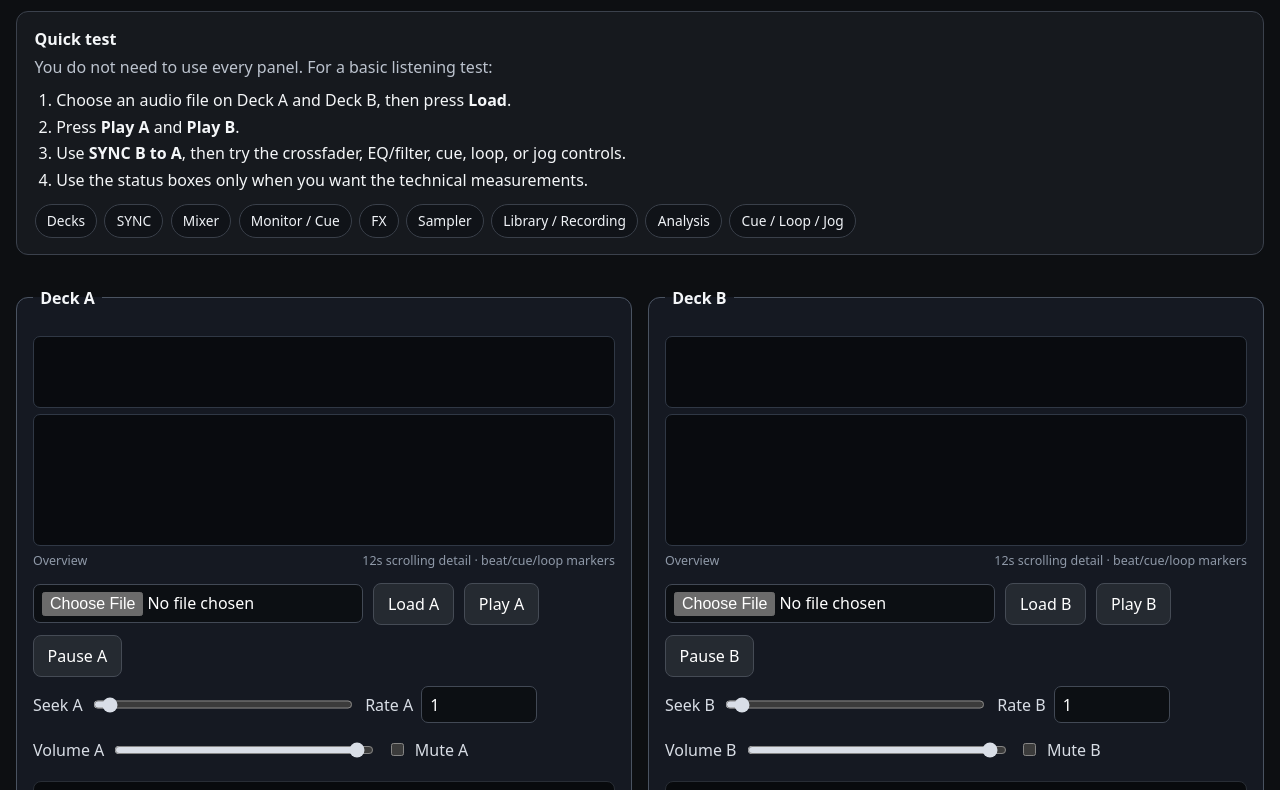
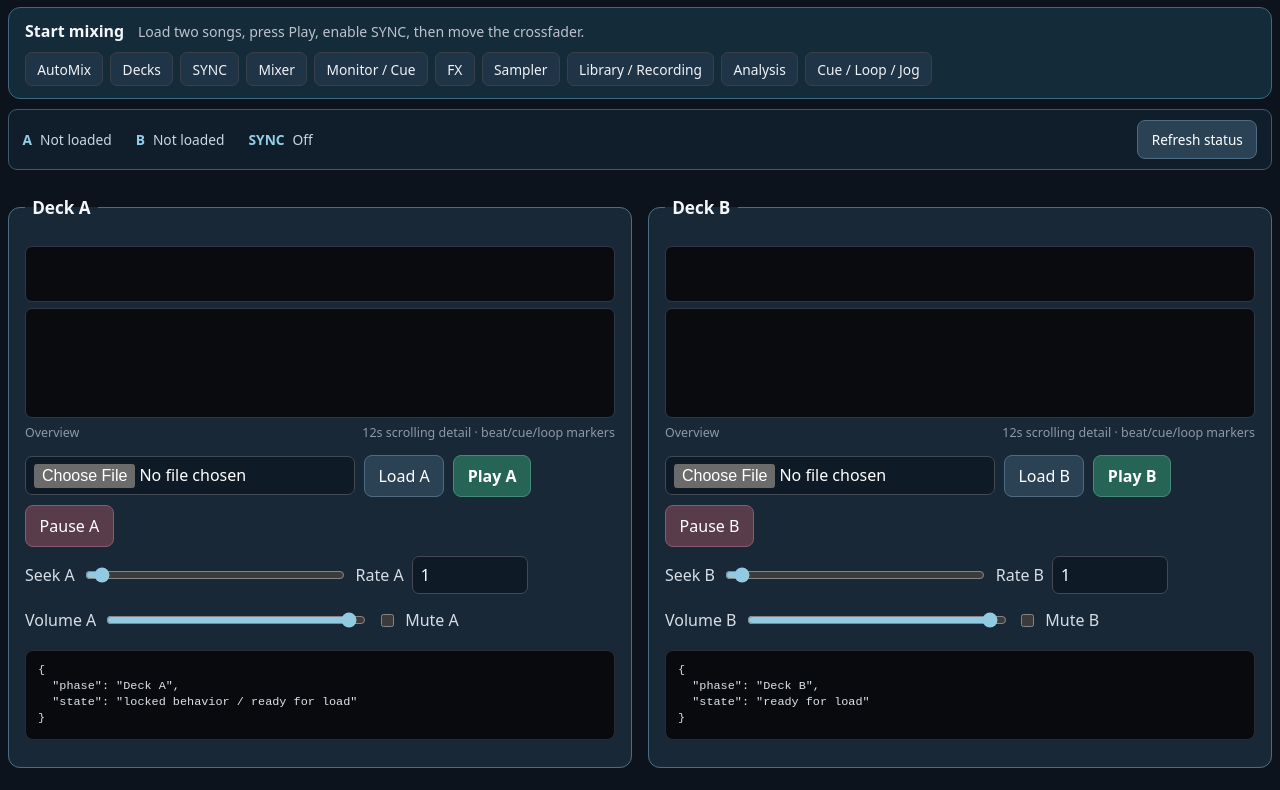
Before and after one commit to SouthPaw302/Libertas0, a website built with Vite: page index.html in a window 1280 px wide. Shown: the part 77-867 px from the top of the page. Built offline with nearby package versions, Linux system fonts and the light colour scheme.

Commit message:
feat(module19): usable DJ GUI and preserved Advanced test/diagnostic view

```diff
--- a/MODULE_REGISTRY.json
+++ b/MODULE_REGISTRY.json
@@ -231,6 +231,18 @@
         "integration",
         "runtime"
       ]
+    },
+    {
+      "id": "usable-performance-gui",
+      "state": "IMPLEMENTING",
+      "depends_on": [
+        "automix-transition-intelligence"
+      ],
+      "required_gates": [
+        "unit",
+        "integration",
+        "runtime"
+      ]
     }
   ]
 }
--- a/SYSTEM_CONTRACT.json
+++ b/SYSTEM_CONTRACT.json
@@ -70,6 +70,7 @@
     "sampler_performance_pads",
     "advanced_midi_controller",
     "advanced_library_preparation",
-    "automix_transition_intelligence"
+    "automix_transition_intelligence",
+    "usable_performance_gui"
   ]
 }
--- a/index.html
+++ b/index.html
@@ -3,7 +3,7 @@
 <head>
   <meta charset="UTF-8" />
   <meta name="viewport" content="width=device-width, initial-scale=1.0" />
-  <title>Libertas0 Test Console</title>
+  <title>Libertas0 — DJ Workstation</title>
   <style>
     :root { color-scheme: dark; font-family: system-ui, -apple-system, BlinkMacSystemFont, "Segoe UI", sans-serif; }
     * { box-sizing: border-box; }
--- a/src/main.ts
+++ b/src/main.ts
@@ -1,3 +1,4 @@
+import { startWorkstationGui } from './ui/WorkstationGui';
 import {
   BrowserAudioKernel,
   detectAudioKernelCapabilities,
@@ -2577,4 +2578,6 @@ window.__libertasDistributedTest = {
   },
 };
 
+startWorkstationGui();
+
 export {};
--- /dev/null
+++ b/src/ui/WorkstationGui.ts
@@ -0,0 +1,165 @@
+
+import modules from '../../MODULE_REGISTRY.json';
+import './workstation.css';
+
+const repo = 'https://github.com/SouthPaw302/Libertas0';
+const browserSuites = [
+ 'audio-kernel','deck-a','deck-b-mixer','musical-clock','sync','sync-soak',
+ 'performance-transport','mixer-dsp','track-intelligence','phase10','distributed',
+ 'distributed-torture','monitor-cue-bus','waveform-track-view','fx-engine',
+ 'sampler-performance-pads','advanced-midi-controller','advanced-library-preparation',
+ 'automix-transition','workstation-gui'
+];
+function make<K extends keyof HTMLElementTagNameMap>(tag: K,text = '',className = ''): HTMLElementTagNameMap[K] {
+ const el = document.createElement(tag); el.textContent = text; el.className=className; return el;
+}
+function href(text:string,path:string):HTMLAnchorElement{
+ const a=make('a',text);a.href=path;a.target='_blank';a.rel='noopener noreferrer';return a;
+}
+function appendRow(parent:HTMLElement,title:string,details:string,state:string):void{
+ const row=make('div','','module-row');
+ row.append(make('strong',title),make('small',details),make('span',state,'module-state'));
+ parent.append(row);
+}
+async function optional(action:()=>Promise<unknown>|unknown):Promise<unknown>{
+ try{return await action();}catch(error){return {unavailable:String(error)};}
+}
+export function startWorkstationGui():void {
+ const main=document.querySelector('main');
+ const header=document.querySelector('.topbar');
+ if(!main || !header)return;
+ document.title='Libertas0 — DJ Workstation';
+ const heading=document.querySelector('.brand h1');if(heading)heading.textContent='Libertas0';
+ const tagline=document.querySelector('.brand p');if(tagline)tagline.textContent='Music first · local and reliable';
+ const performance=make('div','','performance-view');
+ performance.id='performance-view';
+ for(const child of Array.from(main.children))performance.append(child);
+ main.append(performance);
+ const quick=performance.querySelector('.quick-start');
+ if(quick){
+  const h=quick.querySelector('h2');if(h)h.textContent='Start mixing';
+  const p=quick.querySelector('p');if(p)p.textContent='Load two songs, press Play, enable SYNC, then move the crossfader.';
+  const jump=quick.querySelector('.jumpbar');
+  if(jump){const a=make('a','AutoMix');a.href='#automix-panel';jump.prepend(a);}
+ }
+ const autoGroup=performance.querySelector('#automix-plan')?.closest('.row')?.parentElement;
+ const automix=make('fieldset');automix.id='automix-panel';automix.append(make('legend','AutoMix / assisted transitions'));
+ if(autoGroup){
+  for(const child of Array.from(autoGroup.children))if(child.tagName!=='STRONG')automix.append(child);
+  autoGroup.remove();
+ }
+ const clock=performance.querySelector('#clock-a-bpm')?.closest('fieldset');
+ if(clock)clock.id='clock-panel';
+
+ const readout=make('section','','session-readout');readout.id='session-readout';
+ readout.setAttribute('aria-label','Current deck and sync state');
+ const meters:HTMLElement[]=[];
+ for(const name of ['A','B','SYNC']){
+  const item=make('div','','session-meter');item.append(make('strong',name),make('span','No track','meter-value'));readout.append(item);meters.push(item);
+ }
+ const refresh=make('button','Refresh status');refresh.type='button';readout.append(refresh);
+ const inOrder=[
+  quick,readout,performance.querySelector('#decks'),performance.querySelector('#sync-panel'),
+  performance.querySelector('#mixer-panel'),automix,performance.querySelector('#transport-panel'),
+  performance.querySelector('#recording-panel'),performance.querySelector('#intelligence-panel'),
+  clock,performance.querySelector('#monitor-panel'),performance.querySelector('#fx-panel'),
+  performance.querySelector('#sampler-panel')
+ ];
+ for(const item of inOrder)if(item)performance.append(item);
+
+ const advanced=make('section');advanced.id='advanced-view';advanced.hidden=true;
+ advanced.append(make('h2','Advanced / testing & diagnostics'));
+ advanced.append(make('p','The saved test modules stay in GitHub and are never removed from the app. This tab reads diagnostics; GitHub Actions runs the actual automated tests.','section-note'));
+ const diagnostic=make('section','','advanced-block');
+ diagnostic.append(make('h3','Live diagnostic snapshot'));
+ const capture=make('button','Capture status');capture.type='button';capture.id='advanced-capture';
+ const exportBtn=make('button','Export JSON');exportBtn.type='button';exportBtn.id='advanced-export';exportBtn.disabled=true;
+ const controls=make('div','','row');controls.append(capture,exportBtn);
+ const output=make('pre','Press Capture status to collect real module measurements.');output.id='advanced-output';
+ diagnostic.append(controls,output);advanced.append(diagnostic);
+ const catalog=make('section','','advanced-block');
+ catalog.append(make('h3','Saved development modules ('+modules.modules.length+')'));
+ const moduleList=make('div','','module-grid');moduleList.id='advanced-modules';
+ modules.modules.forEach((module,index)=>appendRow(moduleList,String(index+1)+'. '+module.id.replaceAll('-',' '),
+  'Gates: '+module.required_gates.join(', '),module.state));
+ catalog.append(moduleList);advanced.append(catalog);
+ const suites=make('section','','advanced-block');
+ suites.append(make('h3','Browser regression source ('+browserSuites.length+')'));
+ const list=make('ul','','suite-list');list.id='advanced-suites';
+ for(const suite of browserSuites){const li=make('li');li.append(href(suite+'.spec.ts',repo+'/blob/main/tests/browser/'+suite+'.spec.ts'));list.append(li);}
+ suites.append(list,href('CI runs',repo+'/actions'),make('span',' · '),href('Proof reports',repo+'/tree/main/evidence'),
+  make('span',' · '),href('Local-agent evidence',repo+'/tree/validation/local-debug/reports/local-debug'));
+ advanced.append(suites);
+ const harness=Array.from(performance.querySelectorAll(':scope > details')).find(el=>el.textContent?.includes('Audio-kernel regression harness'));
+ if(harness){const section=make('section','','advanced-block');section.append(harness);advanced.append(section);}
+ main.append(advanced);
+
+ const tabs=make('nav','','view-tabs');tabs.setAttribute('role','tablist');tabs.setAttribute('aria-label','Workstation view');
+ const regular=make('button','Performance');regular.id='tab-performance';regular.type='button';regular.setAttribute('role','tab');regular.setAttribute('aria-controls','performance-view');
+ const expert=make('button','Advanced');expert.id='tab-advanced';expert.type='button';expert.setAttribute('role','tab');expert.setAttribute('aria-controls','advanced-view');
+ tabs.append(regular,expert);header.insertBefore(tabs,header.querySelector('.top-actions'));
+ performance.setAttribute('role','tabpanel');performance.setAttribute('aria-labelledby',regular.id);
+ advanced.setAttribute('role','tabpanel');advanced.setAttribute('aria-labelledby',expert.id);
+ function select(view:'performance'|'advanced'):void{
+  const playing=view==='performance';performance.hidden=!playing;advanced.hidden=playing;
+  regular.setAttribute('aria-selected',String(playing));expert.setAttribute('aria-selected',String(!playing));
+  regular.tabIndex=playing?0:-1;expert.tabIndex=playing?-1:0;
+ }
+ regular.addEventListener('click',()=>select('performance'));expert.addEventListener('click',()=>select('advanced'));
+ tabs.addEventListener('keydown',event=>{
+  if(event.key!=='ArrowLeft'&&event.key!=='ArrowRight')return;
+  event.preventDefault();
+  if(performance.hidden){select('performance');regular.focus();}else{select('advanced');expert.focus();}
+ });
+ select(new URLSearchParams(location.search).get('view')==='advanced'?'advanced':'performance');
+ async function refreshSession():Promise<void>{
+  const [a,b,s]=await Promise.all([
+   optional(()=>window.__libertasDeckATest.status()),
+   optional(()=>window.__libertasDeckBTest.status()),
+   optional(()=>window.__libertasSyncTest.status())
+  ]);
+  [a,b].forEach((value,index)=>{
+   const output=meters[index]?.querySelector('.meter-value');
+   if(!output)return;
+   if(!value||typeof value!=='object'||!('loaded' in value)){output.textContent='Not loaded';return;}
+   const status=value as {loaded:boolean;playing:boolean;sourceFrame:number;sourceSampleRate:number};
+   output.textContent=status.loaded?(status.playing?'Playing':'Paused')+' · '+Math.round(status.sourceFrame/status.sourceSampleRate)+' s':'Not loaded';
+  });
+  const output=meters[2]?.querySelector('.meter-value');
+  if(output){
+   if(s&&typeof s==='object'&&'enabled' in s&&s.enabled){
+    const status=s as {leader:string;follower:string;followerDeck?:{syncLocked:boolean}};
+    output.textContent=status.leader+' → '+status.follower+' · '+(status.followerDeck?.syncLocked?'Locked':'Acquiring');
+   }else output.textContent='Off';
+  }
+ }
+ refresh.addEventListener('click',()=>void refreshSession());
+ // Display-only polling, never musical or transport authority.
+ window.setInterval(()=>{if(!performance.hidden&&document.visibilityState==='visible')void refreshSession();},2500);
+ void refreshSession();
+ let last:Record<string,unknown>|null=null;
+ capture.addEventListener('click',()=>{
+  capture.disabled=true;output.textContent='Reading live engine…';
+  void (async()=>{
+   const targets:Array<[string,()=>Promise<unknown>|unknown]>=[
+    ['kernel',()=>window.__libertasKernelTest.status()],['deck_a',()=>window.__libertasDeckATest.status()],
+    ['deck_b',()=>window.__libertasDeckBTest.status()],['mixer',()=>window.__libertasMixerTest.status()],
+    ['sync',()=>window.__libertasSyncTest.status()],['automix',()=>window.__libertasAutoMixTest.status()],
+    ['monitor',()=>window.__libertasMonitorCueTest.status()],['recording',()=>window.__libertasRecordingTest.status()],
+    ['sampler',()=>window.__libertasSamplerTest.status()],['midi',()=>window.__libertasMidiTest.status()],
+    ['library',async()=>({count:(await window.__libertasLibraryTest.list()).length})]
+   ];
+   const values=await Promise.all(targets.map(([,fn])=>optional(fn)));
+   last={schema:'libertas.gui-snapshot.v1',captured_at:new Date().toISOString(),
+    modules:modules.modules.map(m=>({id:m.id,state:m.state})),
+    measurements:Object.fromEntries(targets.map(([name],i)=>[name,values[i]]))};
+   output.textContent=JSON.stringify(last,null,2);exportBtn.disabled=false;capture.disabled=false;
+  })().catch(error=>{output.textContent=String(error);capture.disabled=false;});
+ });
+ exportBtn.addEventListener('click',()=>{
+  if(!last)return;
+  const blob=new Blob([JSON.stringify(last,null,2)+'\n'],{type:'application/json'});
+  const url=URL.createObjectURL(blob),a=make('a');a.href=url;a.download='libertas0-diagnostics.json';document.body.append(a);a.click();a.remove();
+  window.setTimeout(()=>URL.revokeObjectURL(url),0);
+ });
+}
--- /dev/null
+++ b/src/ui/workstation.css
@@ -0,0 +1,59 @@
+
+[hidden]{display:none!important}
+body{background:#0c131c}
+main{width:min(1480px,calc(100% - 1rem));margin:.7rem auto 3rem}
+.topbar{flex-wrap:wrap;padding:.7rem max(.7rem,calc((100vw - 1480px)/2))}
+.brand h1{font-size:1.35rem}.brand p{font-size:.8rem}
+.view-tabs{display:flex;gap:.3rem;border:1px solid #415468;border-radius:8px;padding:.2rem;background:#101b27}
+.view-tabs button{min-height:38px;background:transparent;border:0;color:#adbdcb;font-weight:650}
+.view-tabs button[aria-selected=true]{background:#39566b;color:white}
+.performance-view{display:grid;grid-template-columns:1fr;gap:.6rem}
+.performance-view>*{min-width:0}
+.performance-view>fieldset{margin:.25rem 0}
+fieldset{background:#14202b;border-color:#374e63}
+fieldset.deck-card{background:#192836;border-color:#4b6c83}
+legend{font-size:1.07rem}
+button{background:#2b4255;border-color:#4e6b81}
+button:hover{background:#375971}
+button:disabled{opacity:.5;cursor:not-allowed}
+input,select{min-width:0;background:#0e1a26}
+input[type=range]{accent-color:#91cae1}
+input[type=file]{max-width:100%}
+.row{gap:.55rem}
+.quick-start{margin:0;padding:.75rem 1rem;border-color:#426780;background:#142b3a}
+.quick-start h2{display:inline;font-size:1rem;margin-right:.6rem}
+.quick-start p{display:inline;font-size:.88rem}
+.quick-start .steps{display:none}
+.jumpbar{margin-top:.65rem}
+.jumpbar a{border-radius:7px;background:#203447}
+.deck-card button[id$="-play"]{background:#266456;border-color:#478c79;font-weight:700}
+.deck-card button[id$="-pause"]{background:#593c49;border-color:#8a5c70}
+.waveform-overview{height:56px}.waveform-detail{height:110px}
+#mixer-crossfader{width:min(475px,78vw)}
+#sync-a-to-b,#sync-b-to-a,#automix-arm{background:#285e75;border-color:#5694a9}
+pre{max-height:125px;font-size:.74rem}
+.session-readout{display:flex;flex-wrap:wrap;align-items:center;gap:.6rem 1.5rem;padding:.65rem .85rem;background:#101e2b;border:1px solid #3c596e;border-radius:9px}
+.session-meter{display:flex;align-items:center;gap:.5rem;font-size:.86rem}
+.session-meter strong{color:#91cee7}.session-meter span{color:#cbd7e3}
+.session-readout button{margin-left:auto;min-height:32px;font-size:.85rem}
+#advanced-view{padding:.2rem .1rem 3rem}
+#advanced-view h2{font-size:1.3rem}
+.advanced-block{margin:.7rem 0;background:#15222f;border:1px solid #354f65;border-radius:10px;padding:1rem}
+.advanced-block h3{margin:0 0 .7rem;font-size:1.04rem}
+.module-grid{display:grid;grid-template-columns:repeat(auto-fit,minmax(min(100%,280px),1fr));gap:.55rem}
+.module-row{background:#0c1925;border:1px solid #31485e;padding:.65rem;border-radius:8px}
+.module-row strong,.module-row small{display:block}.module-row strong{text-transform:capitalize}
+.module-row small{color:#b4c0d0;margin:.3rem 0}
+.module-state{font-size:.8rem;color:#a4dbc4}
+.suite-list{display:flex;flex-wrap:wrap;gap:.45rem 1.1rem;padding:0;list-style:none}
+.advanced-block a{color:#a4d8f7}
+#advanced-output{max-height:400px}
+@media(min-width:1160px){
+.performance-view{grid-template-columns:minmax(0,1fr) minmax(0,1fr)}
+.performance-view>.quick-start,.performance-view>.session-readout,.performance-view>#decks,
+.performance-view>#transport-panel,.performance-view>#recording-panel,.performance-view>#intelligence-panel,
+.performance-view>#clock-panel,.performance-view>#monitor-panel,.performance-view>#fx-panel,
+.performance-view>#sampler-panel{grid-column:1/-1}
+}
+@media(max-width:900px){.topbar{position:static}.brand{flex:1 1 100%}.view-tabs{flex:1 1 auto}.view-tabs button{flex:1}}
+@media(max-width:560px){.row label{flex-wrap:wrap}.quick-start h2,.quick-start p{display:block}.row button{flex:1}.view-tabs{width:100%}.waveform-detail{height:90px}}
```
Also changed, not shown: DEVELOPMENT_STATE.json (+7 -7 lines), docs/DEVELOPMENT_PLAN.md (+2 -0 lines), docs/MODULE19_USABLE_GUI_CONTRACT.md (added, +9 -0 lines), tests/browser/workstation-gui.spec.ts (added, +43 -0 lines), .github/workflows/usable-gui.yml (added).
